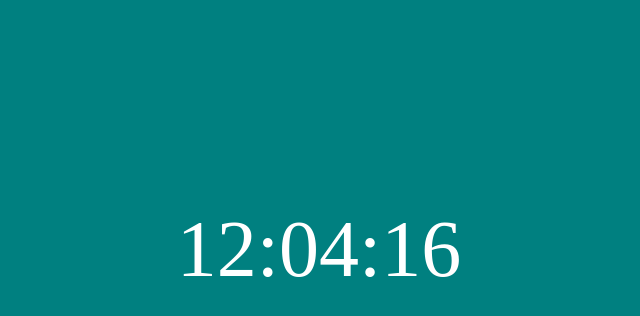
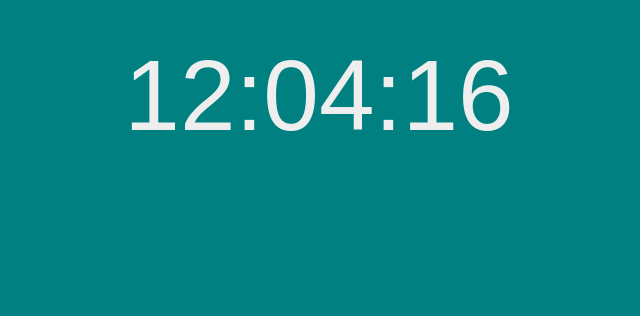
Before and after one commit to klmansel/2.4-stop-watch, a plain HTML site: page index.html in a window 1280 px wide. Shown: the part 116-432 px from the top of the page, without its empty margins (321-961 px from the left). Drawn offline with Linux system fonts and the light colour scheme.

Commit message:
only clock works

```diff
--- a/index.html
+++ b/index.html
@@ -7,8 +7,11 @@
     <link rel="stylesheet" href="main.css">
 
   </head>
-  <div id="myClock">
+
   <body>
+    <div id="hexClock"></div>
+    <div id="time"></div>
+     <div id="hexColor"></div>
 
 
     <!-- <div id="clock">
@@ -21,5 +24,5 @@
 
     </script>
   </body>
-</div>
+
 </html>
--- a/main.css
+++ b/main.css
@@ -1,20 +1,45 @@
-body {
-  background-color: teal;
-  color: white;
-  font-size: 80px;
-  text-align: center;
-  margin-top: 25%;
-}
+/*
 
 #myClock {
+    background-color: teal;
+    color: white;
     position: relative;
     height: 100px;
     top: 45%;
-    margin-top: -50px;
+    margin-top: 25%;
     text-align: center;
 }
 
 #time {
     font-size: 100px;
     font-family: 'Kashuan Script', sans-serif;
+}*/
+
+* {
+    margin: 0;
+    padding: 0;
+    color: #eee;
 }
+
+html, body {
+    background-color: teal;
+    height: 100%;
+}
+
+#hexClock {
+  display: inline-block;
+    height: 100px;
+    margin-top: 50px;
+    text-align: center;
+}
+
+#time {
+    font-size: 100px;
+    font-family: 'Kashuan Script', sans-serif;
+    text-align: center;
+}
+
+#hexColor {
+    margin-top: 50px;
+    font-family: 'Kashuan Script', sans-serif;
+    text-align: center;
--- a/watch.js
+++ b/watch.js
@@ -1,30 +1,57 @@
 (function(){
   'use strict';
 
-var time = setInterval(clock, 1000);
+  function displayHexClock() {
+      // Get the current time
+      var clock = new Date(),
+          h = clock.getHours(),
+          m = clock.getMinutes(),
+          s = clock.getSeconds();
 
-function clock() {
-  function dateToContent(date) {
-    return date.toTimeString().replace(/.*(\d{2}:\d{2}:\d{2}).*/, "$1");
-  }
-  var date = new Date();
-  document.body.innerHTML = dateToContent(date);
+      // Make sure that hours, minutes, and seconds are all 2 digits each
+      if(h.toString().length < 2) { h = '0' + h; }
+      if(m.toString().length < 2) { m = '0' + m; }
+      if(s.toString().length < 2) { s = '0' + s; }
 
-}
+      var time = h + ':' + m + ':' + s;
 
-  //Background color
-// var wallpaper = setInterval (function () {
-//   setColor() }, 1000);
+      // Change the background color to the hex color of the current time
+
+
+      // Update the current time
+      document.getElementById('time').innerHTML = time;
+
+      // Update the current hex value
+
+    }
+
+
+    window.onload = function() {
+      // Update the clock every second
+      displayHexClock();
+      setInterval(displayHexClock, 1000);
+    };
+
+// Toggle backgroundColor HELP
+// Use onClick for this one?
+//     toggle_color("#61beb3", "#90a2c6", 4000, 2000);
 //
-// function setColor() {
+//         function toggle_color(color1, color2, cycle_time, wait_time) {
 //
-//   }
+//            setInterval(function first_color() {
+//                document.body.style.backgroundColor = color1;
+//                setTimeout(change_color, wait_time);
+//            }, cycle_time);
 //
-//
-//   });
-// }
+//            function change_color() {
+//                document.body.style.backgroundColor = color2;
+//            }
+
 
 }());
+
+
+
 
 // DEMOdocument.getElementById('title').textContent='New Title';
 //
```
